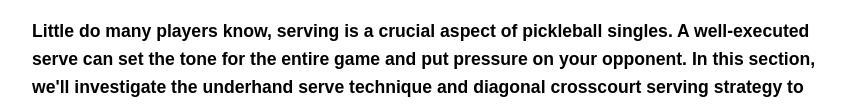
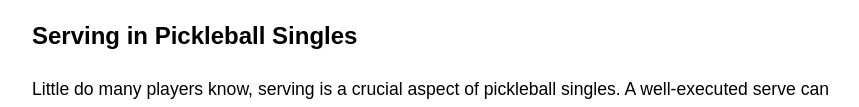
Before and after one commit to carlrogersays/pickleball, a plain HTML site: page index.html in a window 1280 px wide. Shown: the part 1380-1487 px from the top of the page, without its empty margins (208-1067 px from the left). Drawn offline with Linux system fonts and the light colour scheme.

Commit message:
Update index.html

```diff
--- a/index.html
+++ b/index.html
@@ -68,7 +68,7 @@ Make sure your paddle meets the official specifications, which can be found on t
 Keep in mind, the key to winning is to control the pace of the game and force your opponent to make mistakes. Keep in mind that only the serving player can score a point, so you'll need to be strategic about when to take risks and when to play it safe.
 Court positioning is crucial in pickleball singles. You'll need to be able to cover the entire court, from the baseline to the kitchen (non-volley zone). Practice your footwork and court awareness to improve your chances of winning. And don't forget to check out <a href="https://pickleballpretties.com/">PickleballPretties</a> for some inspiring pickleball stories and tips!</p>
 
-<h2><Serving in Pickleball Singles </h2>
+<h2> Serving in Pickleball Singles </h2>
 <p>Little do many players know, serving is a crucial aspect of pickleball singles. A well-executed serve can set the tone for the entire game and put pressure on your opponent. In this section, we'll investigate the underhand serve technique and diagonal crosscourt serving strategy to help you improve your serving skills.</p>
 
   <h3>Underhand Serve Technique</h3>
```
